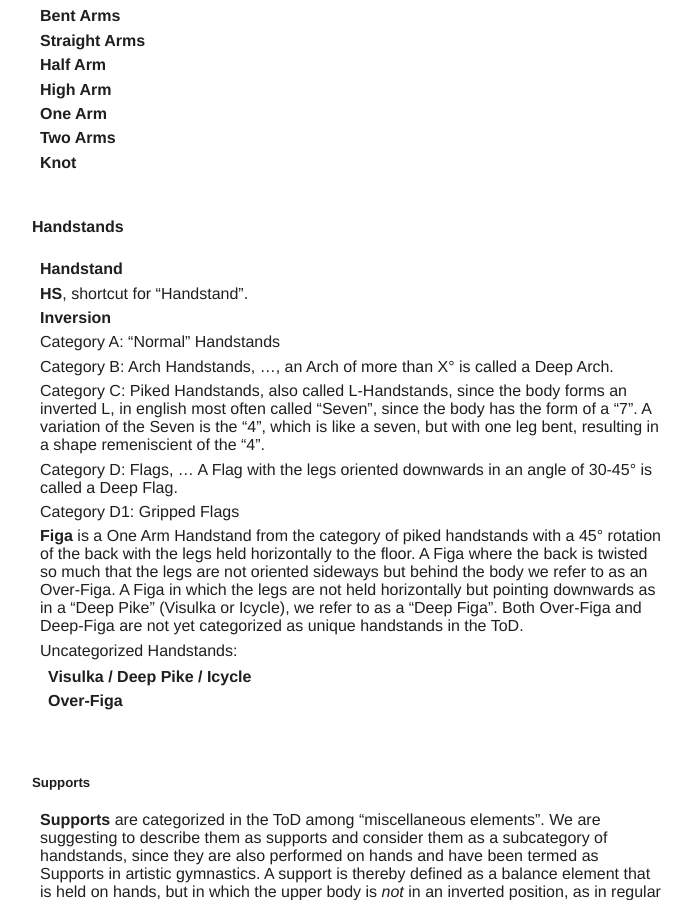
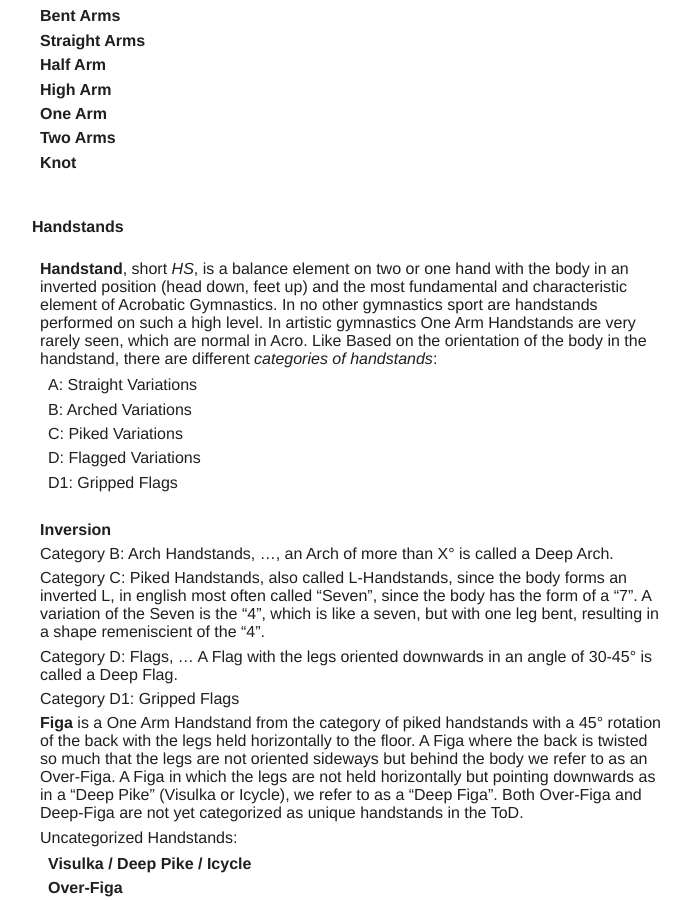
Before and after one commit to floshin/acrolib, a Jekyll site: the page built from glossary.md, in a window 1280 px wide and 900 px high, scrolled down 2480 px. Shown: the whole window, without its empty margins (293-985 px from the left). Built offline with Jekyll 4.4.1, drawn with Linux system fonts in a browser that asks for light colours; our own code applies the rules of GitHub Pages for plain Markdown files.

Commit message:
Update glossary.md

```diff
--- a/glossary.md
+++ b/glossary.md
@@ -87,10 +87,13 @@ We divide the Acrobatic terms into the following categories according to the cat
 
 #### Handstands
 
-* **Handstand**
-* **HS**, shortcut for "Handstand".
+* **Handstand**, short *HS*, is a balance element on two or one hand with the body in an inverted position (head down, feet up) and the most fundamental and characteristic element of Acrobatic Gymnastics. In no other gymnastics sport are handstands performed on such a high level. In artistic gymnastics One Arm Handstands are very rarely seen, which are normal in Acro. Like Based on the orientation of the body in the handstand, there are different *categories of handstands*:
+  * A: Straight Variations
+  * B: Arched Variations
+  * C: Piked Variations
+  * D: Flagged Variations
+  * D1: Gripped Flags
 * **Inversion**
-* Category A: "Normal" Handstands
 * Category B: Arch Handstands, ..., an Arch of more than X° is called a Deep Arch.
 * Category C: Piked Handstands, also called L-Handstands, since the body forms an inverted L, in english most often called "Seven", since the body has the form of a "7". A variation of the Seven is the "4", which is like a seven, but with one leg bent, resulting in a shape remeniscient of the "4".
 * Category D: Flags, ... A Flag with the legs oriented downwards in an angle of 30-45° is called a Deep Flag.
```
